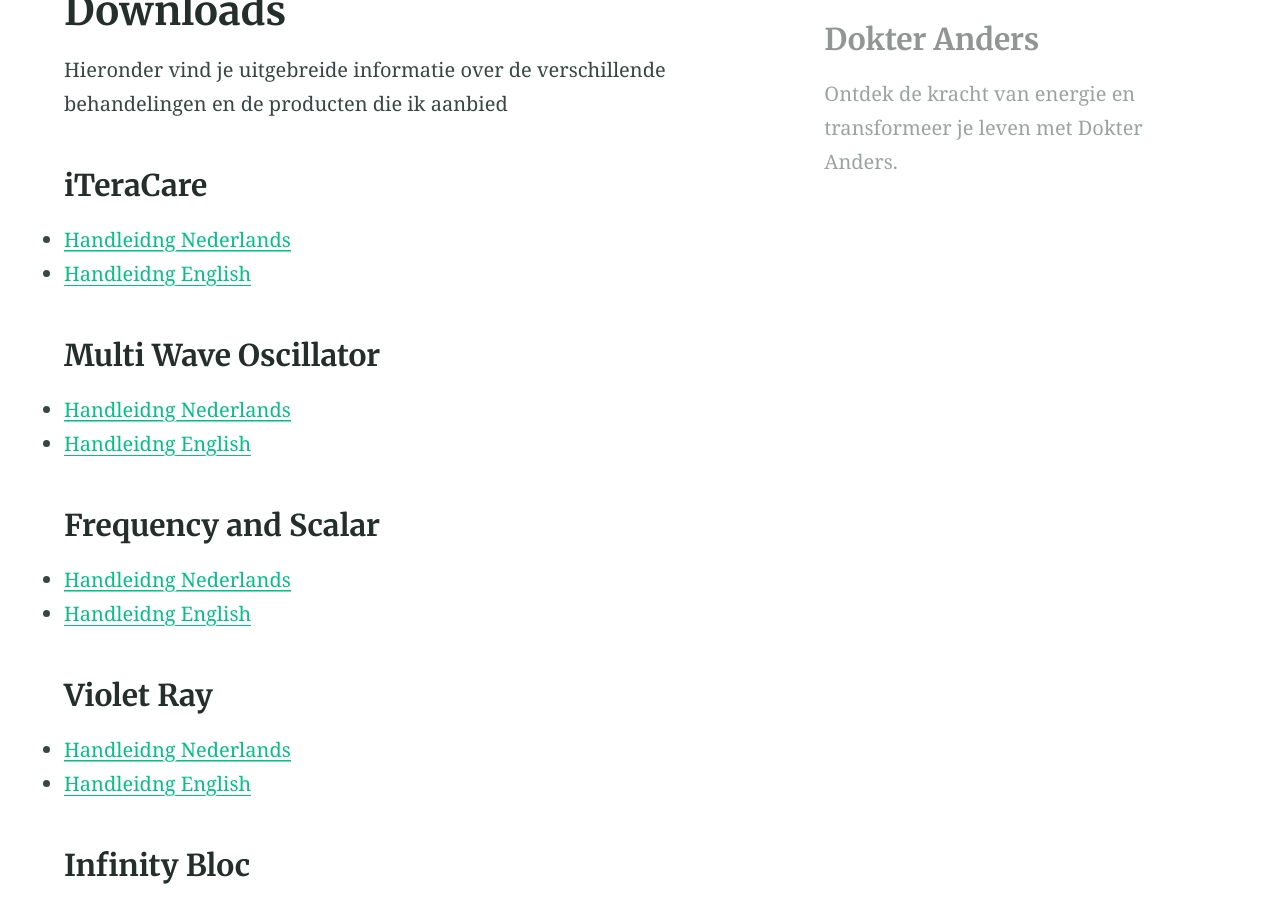
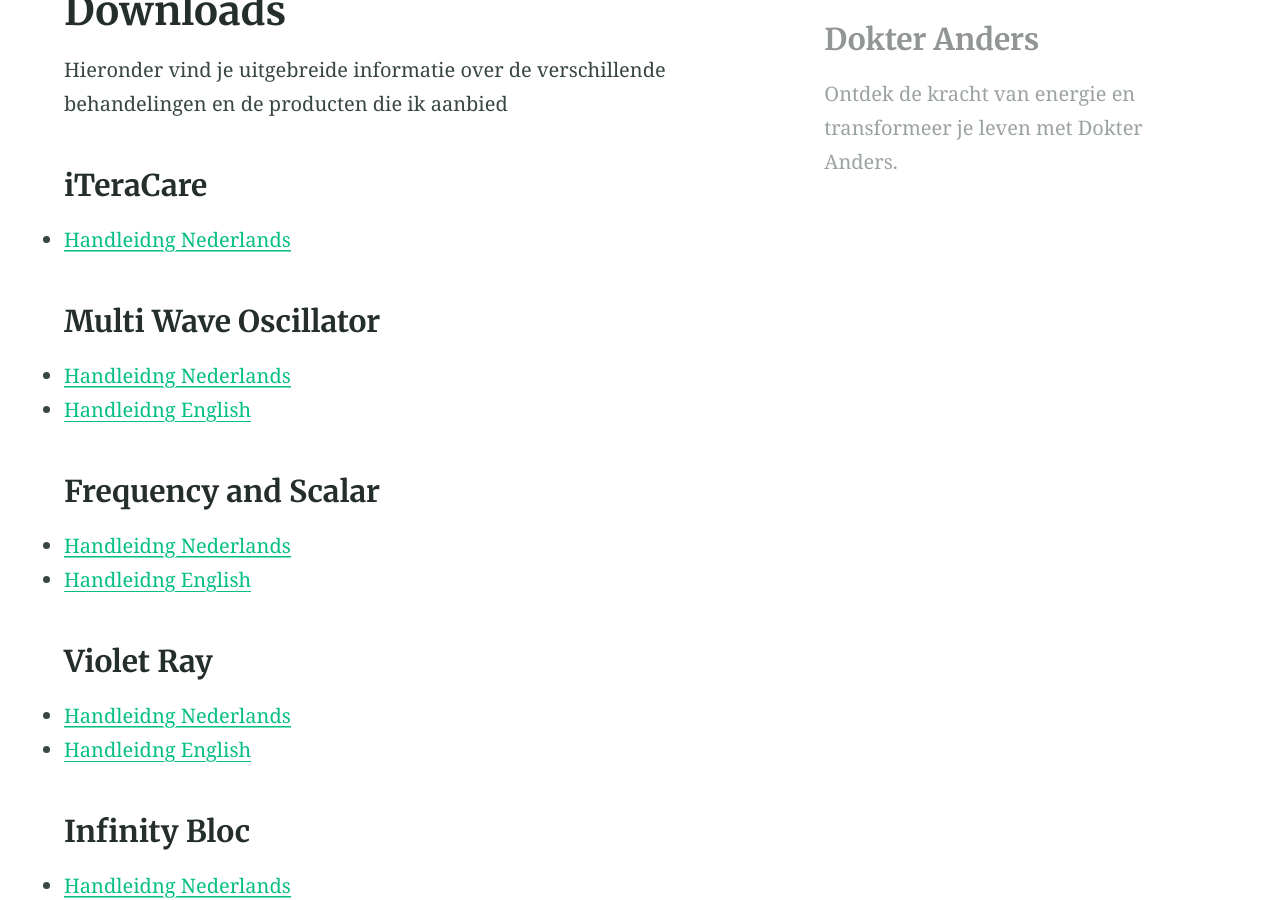
Before and after one commit to dokteranders/dokteranders.com, a Jekyll site: the page built from downloads.md, in a window 1280 px wide and 900 px high, scrolled down 475 px. Built offline with Jekyll 4.4.1, drawn with Linux system fonts in a browser that asks for light colours.

Commit message:
Update downloads.md

```diff
--- a/downloads.md
+++ b/downloads.md
@@ -7,8 +7,7 @@
 Hieronder vind je uitgebreide informatie over de verschillende behandelingen en de producten die ik aanbied
 
 ### iTeraCare
-- [Handleidng Nederlands](./downloads/Blowing\ Guide\ -\ IteraCare\ (BDO).pdf)
-- [Handleidng English](./downloads/handleiding_en.pdf)
+- [Handleidng Nederlands](./downloads/Blowing_Guide-IteraCare(BDO).pdf)
 
 ### Multi Wave Oscillator
 - [Handleidng Nederlands](./downloads/handleiding_nl.pdf)
```
